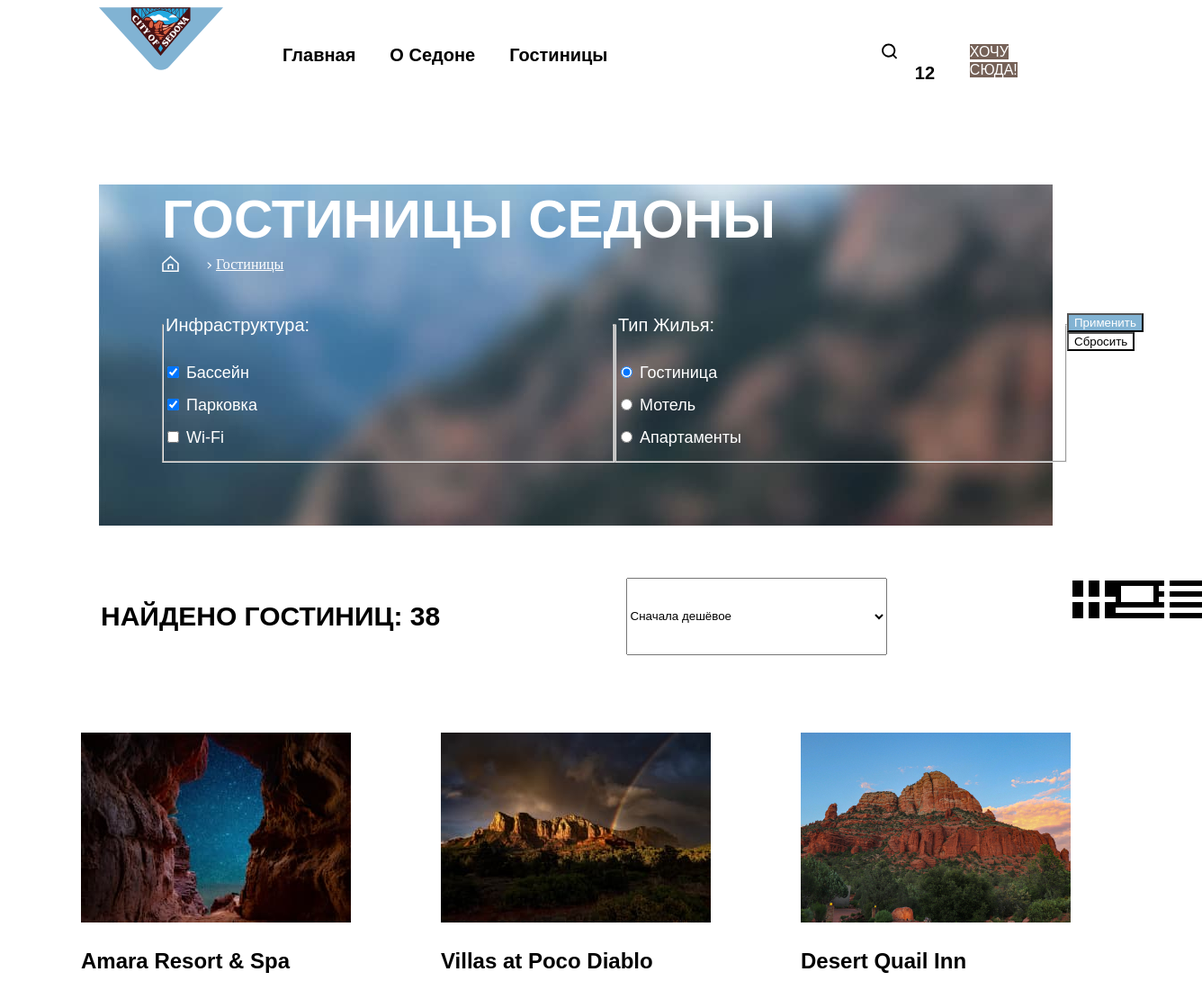
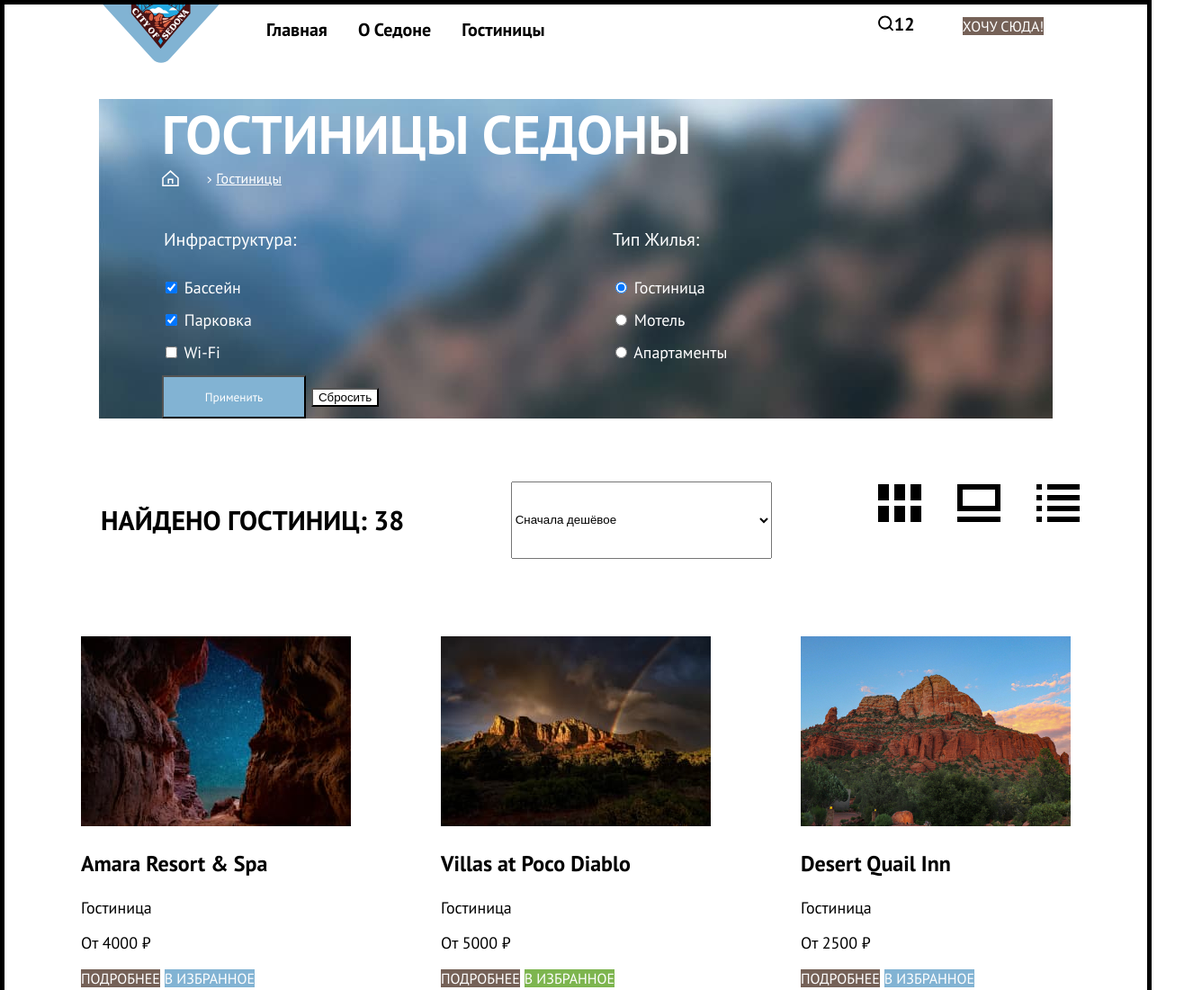
Before and after one commit to htmlacademy-htmlcss/2069945-sedona-34, a plain HTML site: page 4/catalog.html in a window 1280 px wide. Shown: the top 1100 px of the page at 90% size, 1336 px wide, since content can reach past the window. Drawn offline with Linux system fonts and the light colour scheme; a web font is replaced by a local one.

Commit message:
:heavy_check_mark: Сборка #4

```diff
--- a/4/catalog.html
+++ b/4/catalog.html
@@ -82,8 +82,9 @@
             <div class="catalog-filter-container">
 
               <h2 class="visually-hidden">Фильтры</h2>
-              <form class="catalog-filter" action="https://echo.htmlacademy.ru/" method="get">
+              <form class="catalog-filter-f" action="https://echo.htmlacademy.ru/" method="get">
 
+                <div class="catalog-filter-fieldset">
                   <fieldset class="catalog-filter-group">
                     <legend class="catalog-filter-title">Инфраструктура:</legend>
                     <ul class="catalog-filter-list">
@@ -136,9 +137,11 @@
                       </li>
                     </ul>
                   </fieldset>
+                </div>
+
                 <div class="button-catalog-filter">
 
-                  <button class="button-second" type="submit">Применить</button>
+                  <button class="button-second button-second-filter" type="submit">Применить</button>
                   <button class="button-reset" type="submit">Сбросить</button>
                 </div>
               </form>
@@ -157,17 +160,17 @@
             </select>
 
             <div class="sorting-container-button">
-              <a href="#" class="sorting-container-button">
+              <a href="#" class="sorting-container-card">
                 <span class="visually-hidden">Показать карточки</span>
                 <img class="sorting-container-button" src="images/card-1.svg" width="48" height="48"
                   alt="Показать карточки">
               </a>
-              <a href="#" class="sorting-container-button">
+              <a href="#" class="sorting-container-card">
                 <span class="visually-hidden">Показать слайдшоу</span>
                 <img class="sorting-container-button" src="images/card-2.svg" width="48" height="48"
                   alt="Показать слайдшоу">
               </a>
-              <a href="#" class="sorting-container-button">
+              <a href="#" class="sorting-container-card">
                 <span class="visually-hidden">Показать список</span>
                 <img class="sorting-container-button" src="images/card-3.svg" width="48" height="48"
                   alt="Показать список">
@@ -275,21 +278,22 @@
       <section class="footer-social">
         <ul class="footer-social-list">
           <li class="footer-social-item">
+
             <a class="button-social" href="https://vk.com/htmlacademy">
-              <img class="footer-social" src="images/social-vc.svg" alt="ВКонтакте" width="24" height="15">
+              <img class="footer-social-item" src="images/social-vc.svg" alt="ВКонтакте" width="24" height="15">
               <span class="visually-hidden">ВКонтакте</span>
             </a>
           </li>
           <li class="footer-social-item">
             <a class="button-social" href="https://t.me/htmlacademy">
-              <img class="footer-social" src="images/social-telegram.svg" alt="Телеграм" width="18" height="17">
+              <img class="footer-social-item" src="images/social-telegram.svg" alt="Телеграм" width="18" height="17">
               <span class="visually-hidden">Telegram</span>
             </a>
           </li>
           <li class="footer-social-item">
             <a class="button-social" href="https://www.youtube.com/user/htmlacademyru">
-              <img class="footer-social" src="images/social-youtube.svg" alt="youtube" width="22" height="17">
-              <span class="visually-hidden">Youtube</span>
+              <img class="footer-social-item" src="images/social-youtube.svg" alt="youtube" width="22" height="17">
+              <span class="visually-hidden">youtube</span>
             </a>
           </li>
         </ul>
--- a/4/styles/styles.css
+++ b/4/styles/styles.css
@@ -2,7 +2,7 @@
   font-family: "ptsans";
   font-weight: 400;
   font-style: normal;
-  src: url("../fonts/ptsans") format("woff2");
+  src: url("../fonts/ptsans-400.woff2") format("woff2");
   font-display: swap;
 }
 
@@ -10,16 +10,16 @@
   font-family: "ptsans";
   font-weight: 700;
   font-style: normal;
-  src: url("../fonts/ptsans") format("woff2");
+  src: url("../fonts/ptsans-700.woff2") format("woff2");
   font-display: swap;
 }
 
-.html {
+html {
   height: 100%;
 }
 
 
-.body {
+body {
   margin: 0;
   display: flex;
   flex-direction: column;
@@ -84,18 +84,22 @@
 
 .navigation-user {
   display: flex;
+  margin: 0 auto;
+  margin-top: 14px;
+  display: flex;
+
   margin-left: auto;
   max-width: 400px;
-  margin-left: 70px;
+
   list-style-type: none;
-  padding-top: 24px;
-  padding-right: 70px;
+  padding: 0;
+
 }
 
 .navigation-link {
 
   display: block;
-  padding: 20px 19px;
+  margin-right: 34px;
   line-height: 26px;
   font-size: 20px;
   font-weight: 700;
@@ -108,7 +112,7 @@
 
 .navigation-user .navigation-link {
   min-width: 42px;
-  min-height: 66px;
+
 }
 
 .navigation-user-link {
@@ -424,7 +428,7 @@ margin-left: 70px;
   color: #FFFFFF;
   font-size: 16px;
   line-height: 21px;
-
+  margin-bottom: 40px;
 }
 
 .breadcrumbs-link {
@@ -434,15 +438,27 @@ margin-left: 70px;
 
 }
 
+.catalog-filter-container {
+  display: flex;
+  width: 1060px;
+  margin: 0 auto;
+  margin-left: 70px;
+
+}
+
+.catalog-filter-fieldset {
+  display: flex;
+
+}
+
 .catalog-filter {
   display: flex;
   justify-content: space-between;
   margin-bottom: 70px;
-  padding: 0 70px;
   font-family: "ptsans", sans-serif;
   width: 366px;
   padding: 0;
-  margin: 0;
+
 }
 
 .catalog-filter-list {
@@ -459,13 +475,6 @@ margin-left: 70px;
 }
 
 
-.catalog-filter-container {
-  width: 1060px;
-  padding-left: 70px;
-  padding-top: 40px;
-  padding-bottom: 70px;
-}
-
 .catalog-filter-group {
   width: 151px;
   font-family: "ptsans", sans-serif;
@@ -474,6 +483,7 @@ margin-left: 70px;
   line-height: 21px;
   padding: 0;
   margin: 0;
+  border: 0;
 
 }
 
@@ -518,12 +528,15 @@ margin-left: 70px;
   display: flex;
 
   margin-left: auto;
+
+}
+
+.sorting-container-card {
+  margin-right: 40px;
   width: 48px;
   height: 48px;
   background-color: #FFFFFF
-
 }
-
 
 .sorting-container-title {
   font-size: 30px;
@@ -594,6 +607,19 @@ padding: 0;
 
 }
 
+
+.button-second-filter {
+  font-family: "ptsans", sans-serif;
+  width: 160px;
+  height: 48px;
+
+  Weight: 700;
+  Size: 16px;
+  Line height: 20px;
+
+}
+
+
 .button-selected {
   background-color: #7DB54F;
   text-decoration: none;
@@ -612,7 +638,6 @@ padding: 0;
 }
 
 .button-want {
-
   border: none;
   text-transform: uppercase;
   text-align: center;
@@ -662,6 +687,7 @@ padding-right: 71px;
 
 .pagination {
   display: flex;
+
   list-style-type: none;
   margin: 0;
   padding: 0;
@@ -673,13 +699,13 @@ padding-right: 71px;
 
 .pagination-link {
   display: block;
+
   box-sizing: border-box;
   width: 60px;
   height: 60px;
-  font-size: 20px;
+
   font-weight: 700;
-  line-height: 36px;
-  color: #FFFFFF;
+
   background-color: #F2F2F2;
   text-decoration: none;
 }
@@ -690,6 +716,12 @@ width: 60px;
 }
 
 .pagination-current {
+  display: block;
+  margin: 0 auto;
+
+  font-size: 20px;
+  font-weight: 700;
+  line-height: 36px;
   color: #000000;
   background-color: #F2F2F2;
   font-size: 20px;
@@ -699,6 +731,9 @@ width: 60px;
 }
 
 .pagination-disabled {
+  font-size: 20px;
+  font-weight: 700;
+  line-height: 36px;
   background-color: #82B3D3;
   font-size: 20px;
   line-height: 36px;
@@ -714,12 +749,7 @@ width: 60px;
 }
 
 
-.catalog-filter-container {
-  display: flex;
-  width: 1060px;
-  margin: 0 auto;
 
-}
 
 .page-footer-container {
   display: flex;
@@ -730,15 +760,17 @@ width: 60px;
 
 .footer-social {
   margin-right: auto;
-  max-width: 200px;
-  padding: 0;
-
+  margin-left: 82px;
 }
 
 .footer-social-list {
   display: flex;
+  flex-wrap: wrap;
+  max-width: 200px;
   list-style-type: none;
-  margin-right: auto;
+
+  padding: 0;
+
 
 }
 
@@ -748,8 +780,8 @@ width: 60px;
 }
 
 .footer-phone {
-  width: 350px;
-  margin-right: auto;
+  max-width: 350px;
+
 
 }
 
@@ -760,9 +792,9 @@ width: 60px;
 }
 
 .footer-logo-developer {
-  width: 115px;
+  max-width: 115px;
   margin-left: auto;
-
+  margin-right: 70px;
 }
 
 .visually-hidden {
```
Also changed, not shown: 4/index.html (+3 -2 lines). Lines whose indentation alone changed are shown as unchanged.
